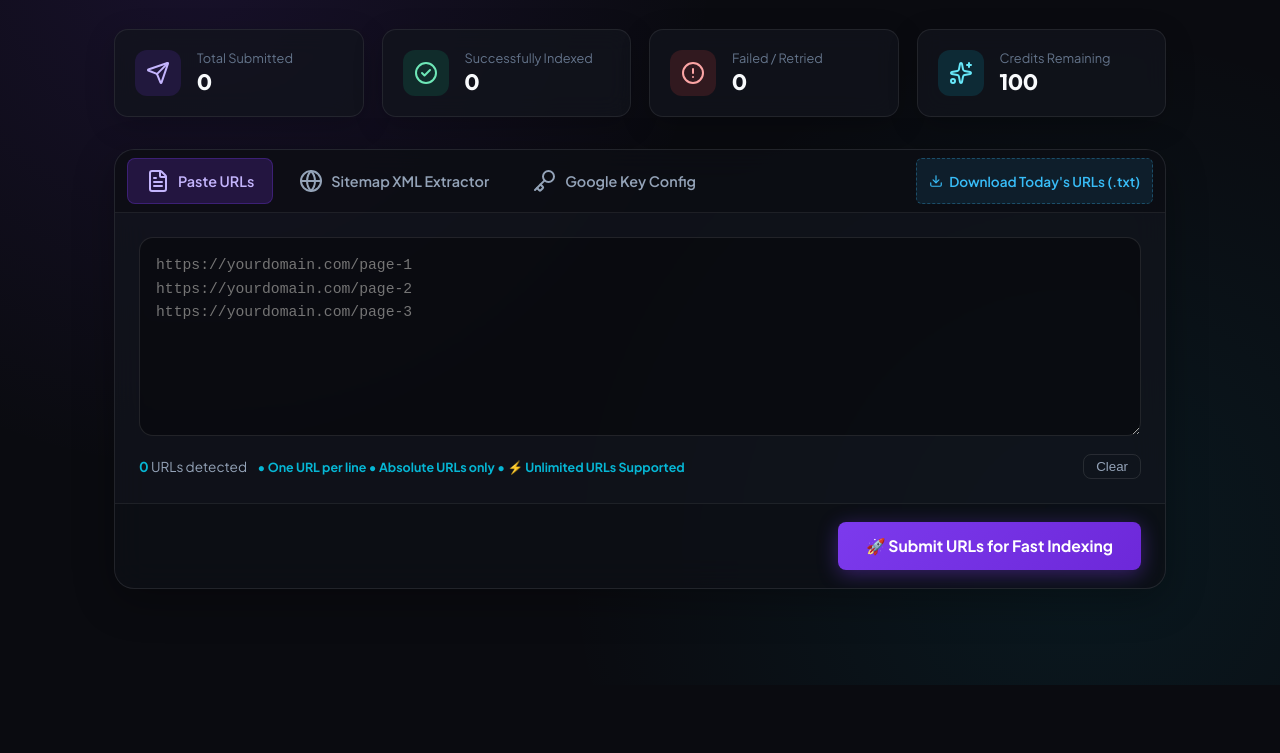
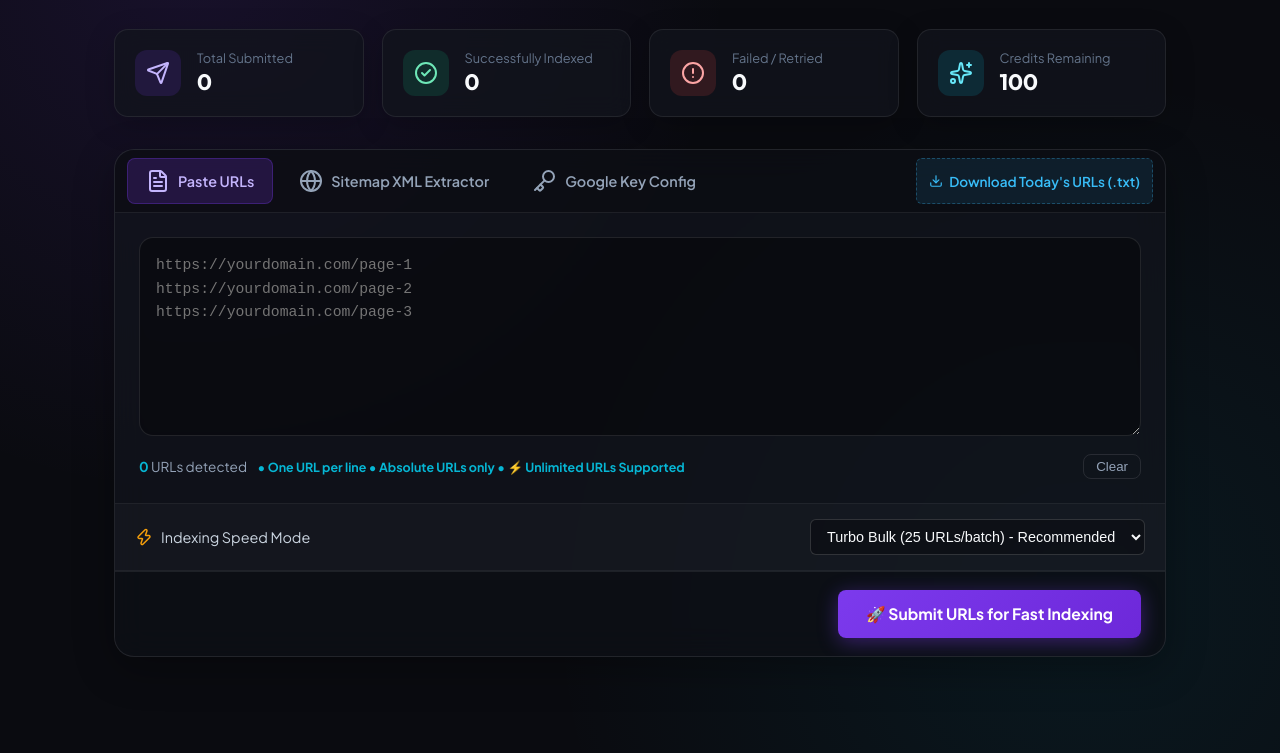
Before and after one commit to itsmesunny0659/Fast-Indexing.me.sj, a website: page public/index.html in a window 1280 px wide. Shown: the part 184-937 px from the top of the page. Before the commit the page ends 869 px from the top, so only its background shows below. Drawn offline with nearby package versions, Linux system fonts and the light colour scheme; no server answers.

Commit message:
feat: Add UI Speed Dropdown for Bulk Batching (Safe vs Turbo Modes)

```diff
--- a/public/app.js
+++ b/public/app.js
@@ -241,10 +241,10 @@ async function submitUrlsForIndexing() {
     btn.disabled = true;
     btnSpinner.classList.remove('hidden');
 
-    // FIX: Set chunk size to 1. This guarantees EVERY single URL gets 100% of the
-    // Rich Results API Ping, SpeedyIndex, and RPC Pings without hitting Google rate limits
-    // or Vercel 10s timeouts. (Sequential Isolated Pinging).
-    const chunkSize = 1;
+    // Get selected speed mode from dropdown
+    const speedSelect = document.getElementById('chunkSizeSelect');
+    const chunkSize = speedSelect ? parseInt(speedSelect.value) : 25;
+
     let successCount = 0;
     let currentChunk = 0;
     const totalChunks = Math.ceil(allUrls.length / chunkSize);
--- a/public/index.html
+++ b/public/index.html
@@ -149,6 +149,20 @@
                 <div id="sitemapStatus" class="sitemap-status"></div>
             </div>
 
+            <!-- Submit Options / Speed Control -->
+            <div class="speed-control" style="padding: 15px 20px; display: flex; align-items: center; justify-content: space-between; background: rgba(255, 255, 255, 0.02); border-top: 1px solid rgba(255,255,255,0.05); border-bottom: 1px solid rgba(255,255,255,0.05);">
+                <div style="font-size: 0.9rem; color: #cbd5e1; display: flex; align-items: center; gap: 8px;">
+                    <i data-lucide="zap" style="width:18px; height:18px; color: #f59e0b;"></i>
+                    <span>Indexing Speed Mode</span>
+                </div>
+                <select id="chunkSizeSelect" style="background: rgba(0,0,0,0.3); color: #f8fafc; border: 1px solid rgba(255,255,255,0.15); padding: 8px 12px; border-radius: 6px; font-size: 0.9rem; outline: none; cursor: pointer;">
+                    <option value="1">Safe Mode (1 URL/batch)</option>
+                    <option value="10">Fast Mode (10 URLs/batch)</option>
+                    <option value="25" selected>Turbo Bulk (25 URLs/batch) - Recommended</option>
+                    <option value="50">Extreme Batch (50 URLs/batch)</option>
+                </select>
+            </div>
+
             <!-- Submit Button Footer -->
             <div class="submit-footer">
                 <button id="submitBtn" class="btn-primary" onclick="submitUrlsForIndexing()">
```
